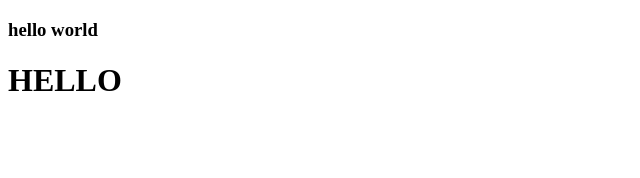
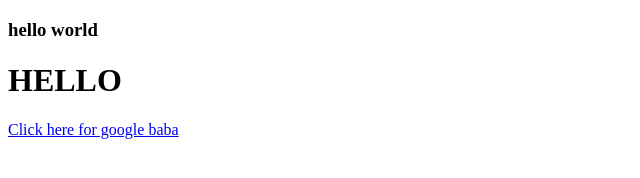
Before and after one commit to riteshubarhande/git-session, a plain HTML site: page index.html in a window 1280 px wide. Shown: the whole page, without its empty margins (0-640 px from the left). Drawn offline with Linux system fonts and the light colour scheme.

Commit message:
second-commit

```diff
--- a/index.html
+++ b/index.html
@@ -8,5 +8,6 @@
 <body>
   <h3>hello world</h3>
   <h1>HELLO</h1>
+  <a href="www.google.com">Click here for google baba</a>
 </body>
 </html>
```
